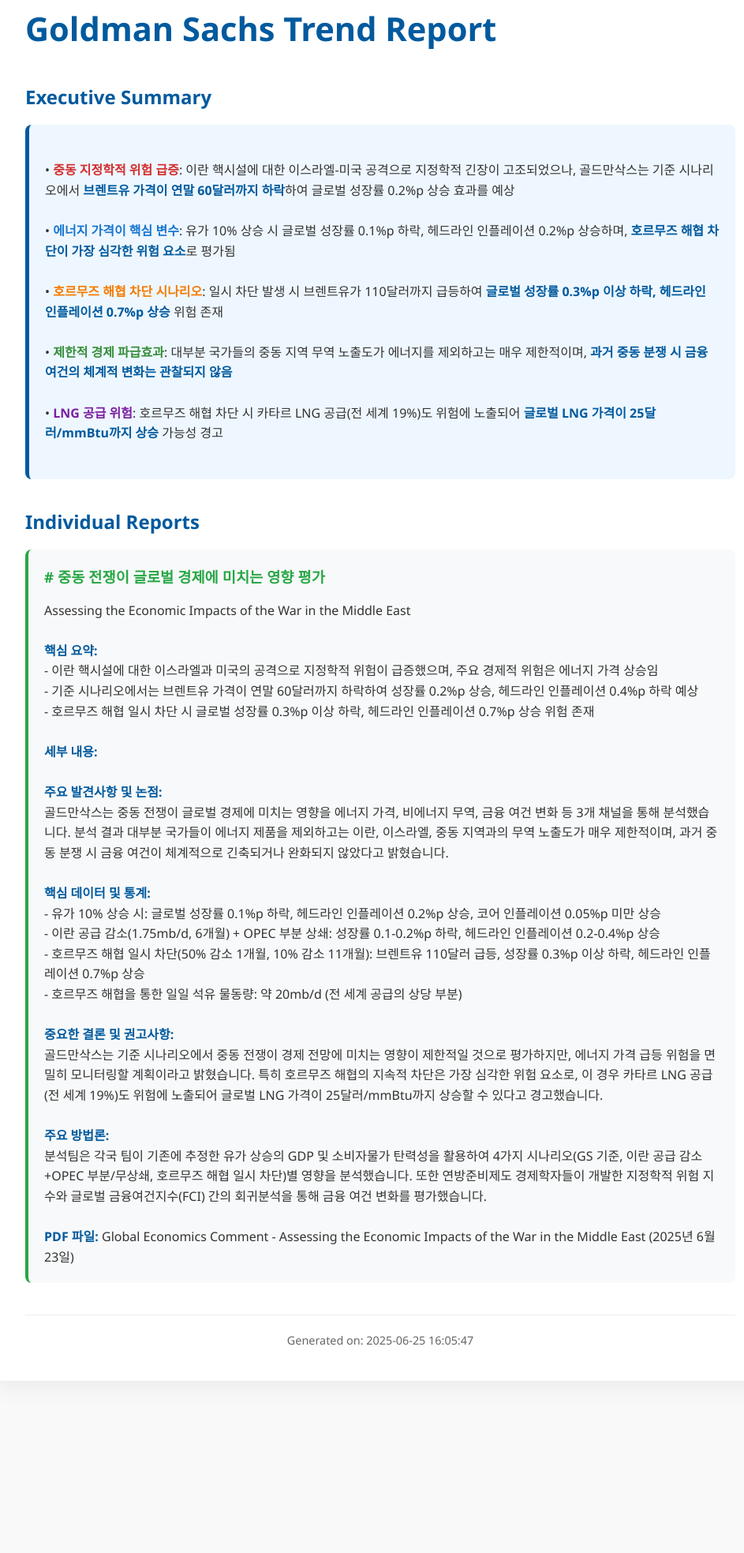
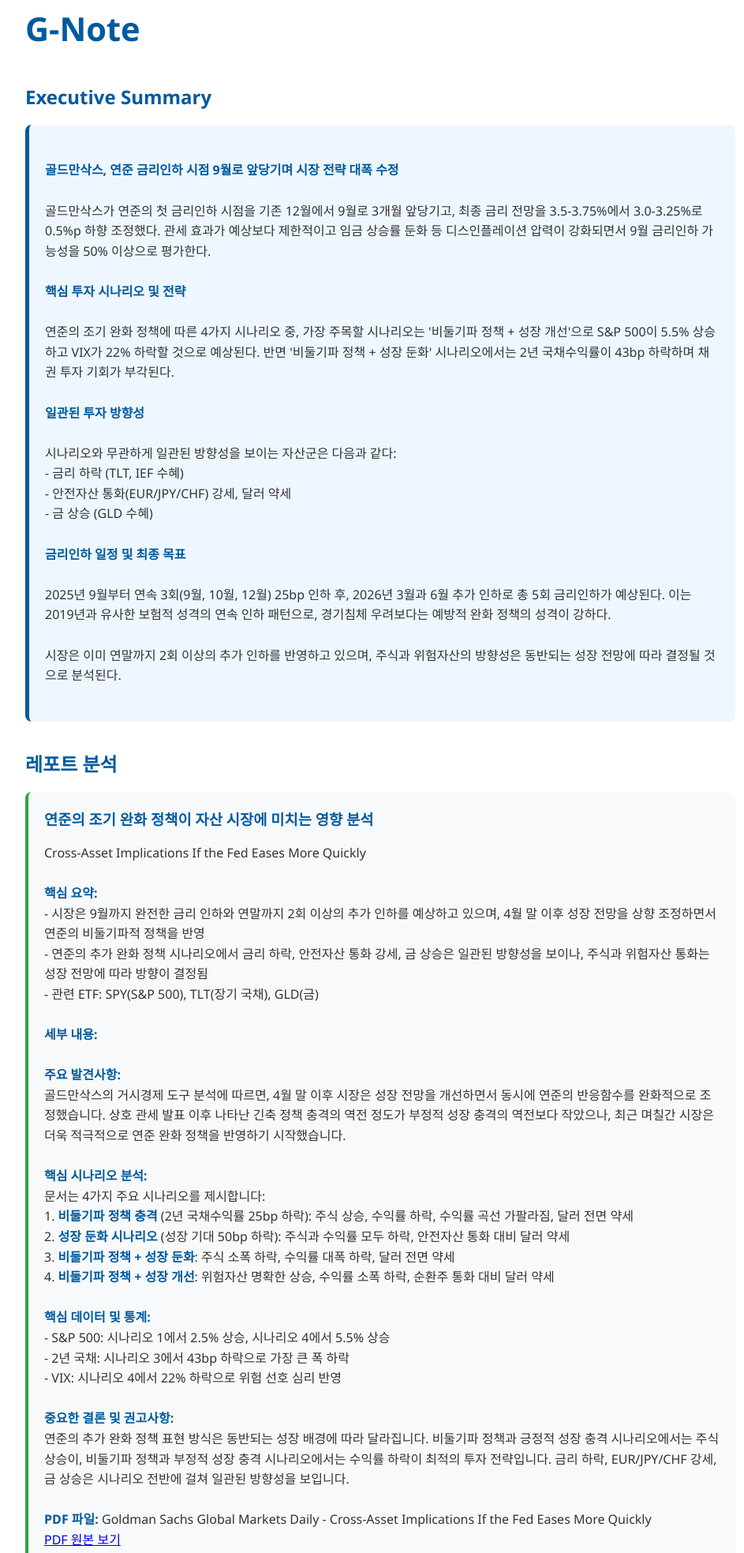
Before and after one commit to joosangjoe/kis_gs, a plain HTML site: page index.html in a window 1280 px wide. Shown: the part 95-2062 px from the top of the page at 79% size, without its empty margins (158-1101 px from the left). Before the commit the page ends 1884 px from the top, so only its background shows below. Drawn offline with Linux system fonts and the light colour scheme.

Commit message:
Add files via upload

```diff
--- a/index.html
+++ b/index.html
@@ -4,7 +4,7 @@
         <head>
             <meta charset="UTF-8">
             <meta name="viewport" content="width=device-width, initial-scale=1.0">
-            <title>Goldman Sachs Trend Report</title>
+            <title>G-Note</title>
             <style>
                 body {
                     font-family: 'Segoe UI', Tahoma, Geneva, Verdana, sans-serif;
@@ -65,6 +65,17 @@
                     padding-top: 20px;
                     border-top: 1px solid #eee;
                 }
+                .confidentiality-notice {
+                    text-align: center;
+                    color: #d32f2f;
+                    font-size: 1.1em;
+                    font-weight: bold;
+                    margin-top: 30px;
+                    padding: 15px;
+                    background-color: #ffebee;
+                    border: 2px solid #d32f2f;
+                    border-radius: 8px;
+                }
                 strong {
                     color: #005a9e;
                 }
@@ -72,59 +83,102 @@
         </head>
         <body>
             <div class="container">
-                <h1>Goldman Sachs Trend Report</h1>
+                <h1>G-Note</h1>
 
                 <div class="summary-section">
                     <h2>Executive Summary</h2>
                     <div class="executive-summary">
-• <strong><span style="color: #d32f2f; font-weight: bold;">중동 지정학적 위험 급증</span></strong>: 이란 핵시설에 대한 이스라엘-미국 공격으로 지정학적 긴장이 고조되었으나, 골드만삭스는 기준 시나리오에서 <strong>브렌트유 가격이 연말 60달러까지 하락</strong>하여 글로벌 성장률 0.2%p 상승 효과를 예상
+<strong>골드만삭스, 연준 금리인하 시점 9월로 앞당기며 시장 전략 대폭 수정</strong>
 
-• <strong><span style="color: #1976d2; font-weight: bold;">에너지 가격이 핵심 변수</span></strong>: 유가 10% 상승 시 글로벌 성장률 0.1%p 하락, 헤드라인 인플레이션 0.2%p 상승하며, <strong>호르무즈 해협 차단이 가장 심각한 위험 요소</strong>로 평가됨
+골드만삭스가 연준의 첫 금리인하 시점을 기존 12월에서 9월로 3개월 앞당기고, 최종 금리 전망을 3.5-3.75%에서 3.0-3.25%로 0.5%p 하향 조정했다. 관세 효과가 예상보다 제한적이고 임금 상승률 둔화 등 디스인플레이션 압력이 강화되면서 9월 금리인하 가능성을 50% 이상으로 평가한다.
 
-• <strong><span style="color: #f57c00; font-weight: bold;">호르무즈 해협 차단 시나리오</span></strong>: 일시 차단 발생 시 브렌트유가 110달러까지 급등하여 <strong>글로벌 성장률 0.3%p 이상 하락, 헤드라인 인플레이션 0.7%p 상승</strong> 위험 존재
+<strong>핵심 투자 시나리오 및 전략</strong>
 
-• <strong><span style="color: #388e3c; font-weight: bold;">제한적 경제 파급효과</span></strong>: 대부분 국가들의 중동 지역 무역 노출도가 에너지를 제외하고는 매우 제한적이며, <strong>과거 중동 분쟁 시 금융 여건의 체계적 변화는 관찰되지 않음</strong>
+연준의 조기 완화 정책에 따른 4가지 시나리오 중, 가장 주목할 시나리오는 '비둘기파 정책 + 성장 개선'으로 S&P 500이 5.5% 상승하고 VIX가 22% 하락할 것으로 예상된다. 반면 '비둘기파 정책 + 성장 둔화' 시나리오에서는 2년 국채수익률이 43bp 하락하며 채권 투자 기회가 부각된다.
 
-• <strong><span style="color: #7b1fa2; font-weight: bold;">LNG 공급 위험</span></strong>: 호르무즈 해협 차단 시 카타르 LNG 공급(전 세계 19%)도 위험에 노출되어 <strong>글로벌 LNG 가격이 25달러/mmBtu까지 상승</strong> 가능성 경고
+<strong>일관된 투자 방향성</strong>
+
+시나리오와 무관하게 일관된 방향성을 보이는 자산군은 다음과 같다:
+- 금리 하락 (TLT, IEF 수혜)
+- 안전자산 통화(EUR/JPY/CHF) 강세, 달러 약세
+- 금 상승 (GLD 수혜)
+
+<strong>금리인하 일정 및 최종 목표</strong>
+
+2025년 9월부터 연속 3회(9월, 10월, 12월) 25bp 인하 후, 2026년 3월과 6월 추가 인하로 총 5회 금리인하가 예상된다. 이는 2019년과 유사한 보험적 성격의 연속 인하 패턴으로, 경기침체 우려보다는 예방적 완화 정책의 성격이 강하다.
+
+시장은 이미 연말까지 2회 이상의 추가 인하를 반영하고 있으며, 주식과 위험자산의 방향성은 동반되는 성장 전망에 따라 결정될 것으로 분석된다.
                     </div>
                 </div>
 
                 <div class="summary-section">
-                    <h2>Individual Reports</h2>
+                    <h2>레포트 분석</h2>
 
                 <div class="individual-summary">
-                    <h3># 중동 전쟁이 글로벌 경제에 미치는 영향 평가</h3>
-                    <p>Assessing the Economic Impacts of the War in the Middle East
+                    <h3><strong>연준의 조기 완화 정책이 자산 시장에 미치는 영향 분석</strong></h3>
+                    <p>Cross-Asset Implications If the Fed Eases More Quickly
 
 <strong>핵심 요약:</strong>
-- 이란 핵시설에 대한 이스라엘과 미국의 공격으로 지정학적 위험이 급증했으며, 주요 경제적 위험은 에너지 가격 상승임
-- 기준 시나리오에서는 브렌트유 가격이 연말 60달러까지 하락하여 성장률 0.2%p 상승, 헤드라인 인플레이션 0.4%p 하락 예상
-- 호르무즈 해협 일시 차단 시 글로벌 성장률 0.3%p 이상 하락, 헤드라인 인플레이션 0.7%p 상승 위험 존재
+- 시장은 9월까지 완전한 금리 인하와 연말까지 2회 이상의 추가 인하를 예상하고 있으며, 4월 말 이후 성장 전망을 상향 조정하면서 연준의 비둘기파적 정책을 반영
+- 연준의 추가 완화 정책 시나리오에서 금리 하락, 안전자산 통화 강세, 금 상승은 일관된 방향성을 보이나, 주식과 위험자산 통화는 성장 전망에 따라 방향이 결정됨
+- 관련 ETF: SPY(S&P 500), TLT(장기 국채), GLD(금)
+
+<strong>세부 내용:</strong>
+
+<strong>주요 발견사항:</strong>
+골드만삭스의 거시경제 도구 분석에 따르면, 4월 말 이후 시장은 성장 전망을 개선하면서 동시에 연준의 반응함수를 완화적으로 조정했습니다. 상호 관세 발표 이후 나타난 긴축 정책 충격의 역전 정도가 부정적 성장 충격의 역전보다 작았으나, 최근 며칠간 시장은 더욱 적극적으로 연준 완화 정책을 반영하기 시작했습니다.
+
+<strong>핵심 시나리오 분석:</strong>
+문서는 4가지 주요 시나리오를 제시합니다:
+1. <strong>비둘기파 정책 충격</strong> (2년 국채수익률 25bp 하락): 주식 상승, 수익률 하락, 수익률 곡선 가팔라짐, 달러 전면 약세
+2. <strong>성장 둔화 시나리오</strong> (성장 기대 50bp 하락): 주식과 수익률 모두 하락, 안전자산 통화 대비 달러 약세
+3. <strong>비둘기파 정책 + 성장 둔화</strong>: 주식 소폭 하락, 수익률 대폭 하락, 달러 전면 약세
+4. <strong>비둘기파 정책 + 성장 개선</strong>: 위험자산 명확한 상승, 수익률 소폭 하락, 순환주 통화 대비 달러 약세
+
+<strong>핵심 데이터 및 통계:</strong>
+- S&P 500: 시나리오 1에서 2.5% 상승, 시나리오 4에서 5.5% 상승
+- 2년 국채: 시나리오 3에서 43bp 하락으로 가장 큰 폭 하락
+- VIX: 시나리오 4에서 22% 하락으로 위험 선호 심리 반영
+
+<strong>중요한 결론 및 권고사항:</strong>
+연준의 추가 완화 정책 표현 방식은 동반되는 성장 배경에 따라 달라집니다. 비둘기파 정책과 긍정적 성장 충격 시나리오에서는 주식 상승이, 비둘기파 정책과 부정적 성장 충격 시나리오에서는 수익률 하락이 최적의 투자 전략입니다. 금리 하락, EUR/JPY/CHF 강세, 금 상승은 시나리오 전반에 걸쳐 일관된 방향성을 보입니다.
+
+<strong>PDF 파일:</strong> Goldman Sachs Global Markets Daily - Cross-Asset Implications If the Fed Eases More Quickly</p>
+                    <div class="pdf-link"><a href="pdf/Global Markets Daily CrossAsset Implications If the Fed Eases More Quickly Chang_1.pdf" target="_blank">PDF 원본 보기</a></div>
+                </div>
+
+                <div class="individual-summary">
+                    <h3><strong>골드만삭스, 연준 금리인하 시점을 9월로 앞당기고 최종 금리 전망 하향 조정</strong></h3>
+                    <p>Goldman Sachs Shifts Fed Rate Cut Forecast to September and Lowers Terminal Rate
+
+<strong>핵심 요약:</strong>
+- 골드만삭스가 연준의 첫 번째 금리인하 시점을 기존 12월에서 9월로 앞당기고, 최종 금리 전망을 3.5-3.75%에서 3.0-3.25%로 0.5%p 하향 조정
+- 관세 효과가 예상보다 제한적이고 임금 상승률 둔화 등 디스인플레이션 압력이 강화되면서 9월 금리인하 가능성을 50% 이상으로 평가
+- 2025년 9월, 10월, 12월 연속 25bp 인하 후 2026년 3월, 6월 추가 인하로 총 5회 금리인하 예상 (관련 ETF: TLT, IEF, FXI)
 
 <strong>세부 내용:</strong>
 
 <strong>주요 발견사항 및 논점:</strong>
-골드만삭스는 중동 전쟁이 글로벌 경제에 미치는 영향을 에너지 가격, 비에너지 무역, 금융 여건 변화 등 3개 채널을 통해 분석했습니다. 분석 결과 대부분 국가들이 에너지 제품을 제외하고는 이란, 이스라엘, 중동 지역과의 무역 노출도가 매우 제한적이며, 과거 중동 분쟁 시 금융 여건이 체계적으로 긴축되거나 완화되지 않았다고 밝혔습니다.
+골드만삭스는 연준의 통화정책 전망을 대폭 수정했다. 당초 여름철 관세 효과로 인한 월간 인플레이션 상승이 조기 금리인하를 어렵게 만들 것으로 예상했으나, 실제 관세의 소비자물가 전가 효과가 예상보다 작게 나타났다. 4월 9일 부과된 10% 관세의 5월 인플레이션 데이터 영향이 제한적이었고, 중국 관세의 카테고리별 PCE 데이터 분석 결과도 예상보다 낮은 파급효과를 보였다.
 
 <strong>핵심 데이터 및 통계:</strong>
-- 유가 10% 상승 시: 글로벌 성장률 0.1%p 하락, 헤드라인 인플레이션 0.2%p 상승, 코어 인플레이션 0.05%p 미만 상승
-- 이란 공급 감소(1.75mb/d, 6개월) + OPEC 부분 상쇄: 성장률 0.1-0.2%p 하락, 헤드라인 인플레이션 0.2-0.4%p 상승
-- 호르무즈 해협 일시 차단(50% 감소 1개월, 10% 감소 11개월): 브렌트유 110달러 급등, 성장률 0.3%p 이상 하락, 헤드라인 인플레이션 0.7%p 상승
-- 호르무즈 해협을 통한 일일 석유 물동량: 약 20mb/d (전 세계 공급의 상당 부분)
+임금 상승률이 지속적으로 둔화되고 있으며, GS 임금 추적지수와 월간 임금 조사 추적지수 모두 하락 추세를 보이고 있다. 신규 임차인 임대료 상승률도 연 2% 미만 인플레이션과 일치하는 수준으로 안정화되었다. 노동시장은 여전히 건전하지만 구인 공고가 다시 서서히 감소하기 시작했고, 실업자의 취업 전환율이 하락하여 일자리 찾기가 어려워진 상황이다.
 
 <strong>중요한 결론 및 권고사항:</strong>
-골드만삭스는 기준 시나리오에서 중동 전쟁이 경제 전망에 미치는 영향이 제한적일 것으로 평가하지만, 에너지 가격 급등 위험을 면밀히 모니터링할 계획이라고 밝혔습니다. 특히 호르무즈 해협의 지속적 차단은 가장 심각한 위험 요소로, 이 경우 카타르 LNG 공급(전 세계 19%)도 위험에 노출되어 글로벌 LNG 가격이 25달러/mmBtu까지 상승할 수 있다고 경고했습니다.
+연준이 2025년 9월부터 연속 3회(9월, 10월, 12월) 25bp씩 금리를 인하하고, 2026년에 추가로 2회(3월, 6월) 인하하여 최종 금리를 3.0-3.25% 수준에서 안착시킬 것으로 전망한다. 이는 2019년과 같은 보험적 성격의 연속 인하 패턴을 따를 것으로 예상된다. 다만 이번 주 고용 데이터가 예상보다 훨씬 약하게 나오지 않는 한 7월 금리인하는 없을 것으로 판단한다.
 
-<strong>주요 방법론:</strong>
-분석팀은 각국 팀이 기존에 추정한 유가 상승의 GDP 및 소비자물가 탄력성을 활용하여 4가지 시나리오(GS 기준, 이란 공급 감소+OPEC 부분/무상쇄, 호르무즈 해협 일시 차단)별 영향을 분석했습니다. 또한 연방준비제도 경제학자들이 개발한 지정학적 위험 지수와 글로벌 금융여건지수(FCI) 간의 회귀분석을 통해 금융 여건 변화를 평가했습니다.
-
-<strong>PDF 파일:</strong> Global Economics Comment - Assessing the Economic Impacts of the War in the Middle East (2025년 6월 23일)</p>
+<strong>PDF 파일:</strong> Goldman Sachs US Daily - Shifting to a September Cut and a Lower Terminal Rate (2025.06.30)</p>
+                    <div class="pdf-link"><a href="pdf/US Daily Shifting to a September Cut and a Lower Terminal Rate Mericle_1.pdf" target="_blank">PDF 원본 보기</a></div>
                 </div>
 
                 </div>
 
                 <div class="generation-date">
-                    Generated on: 2025-06-25 16:05:47
+                    Generated on: 2025-07-03 12:59:26
+                </div>
+
+                <div class="confidentiality-notice">
+                    ⚠️ 해당 내용은 사내 자료로 외부 유출을 금지합니다 ⚠️
                 </div>
             </div>
         </body>
```
